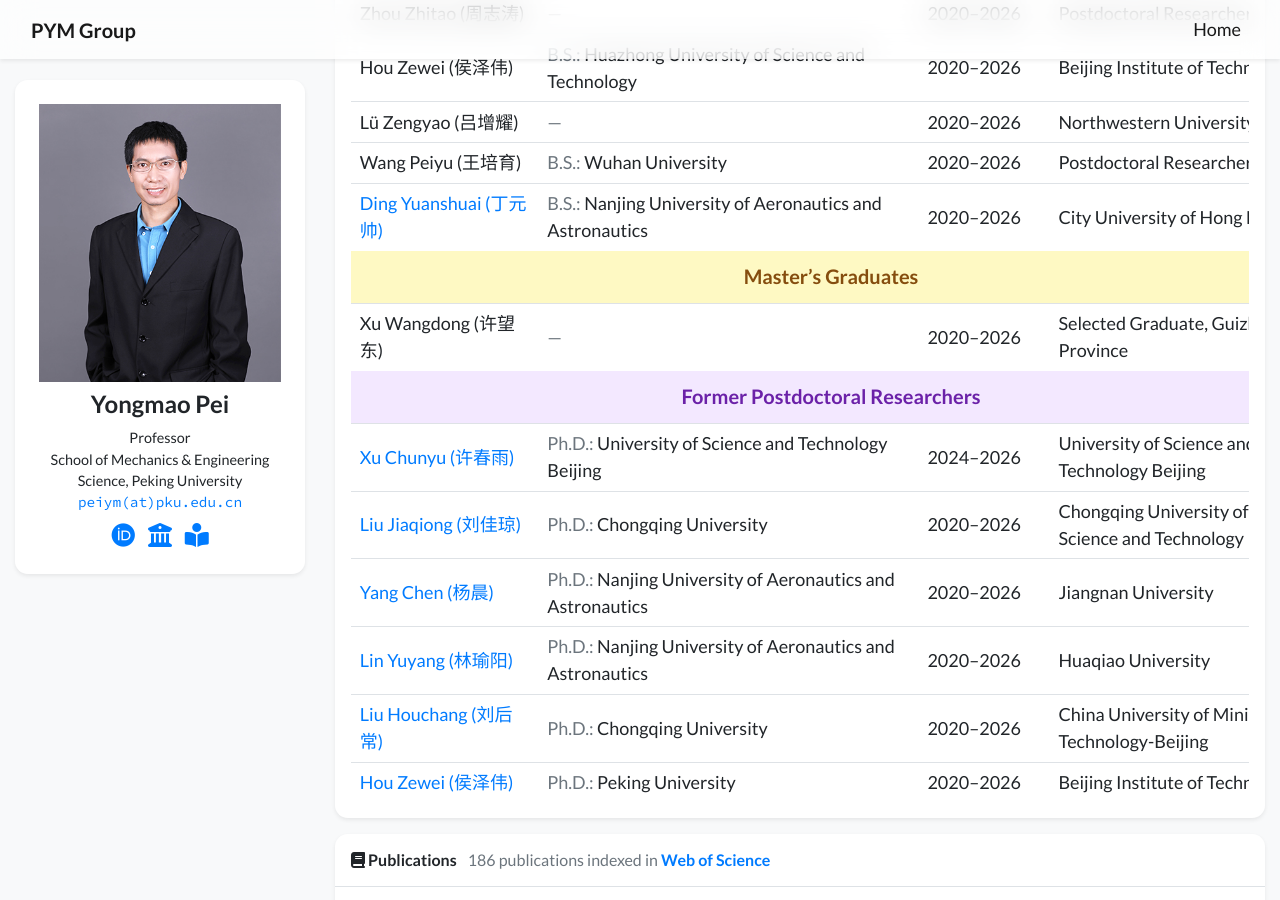
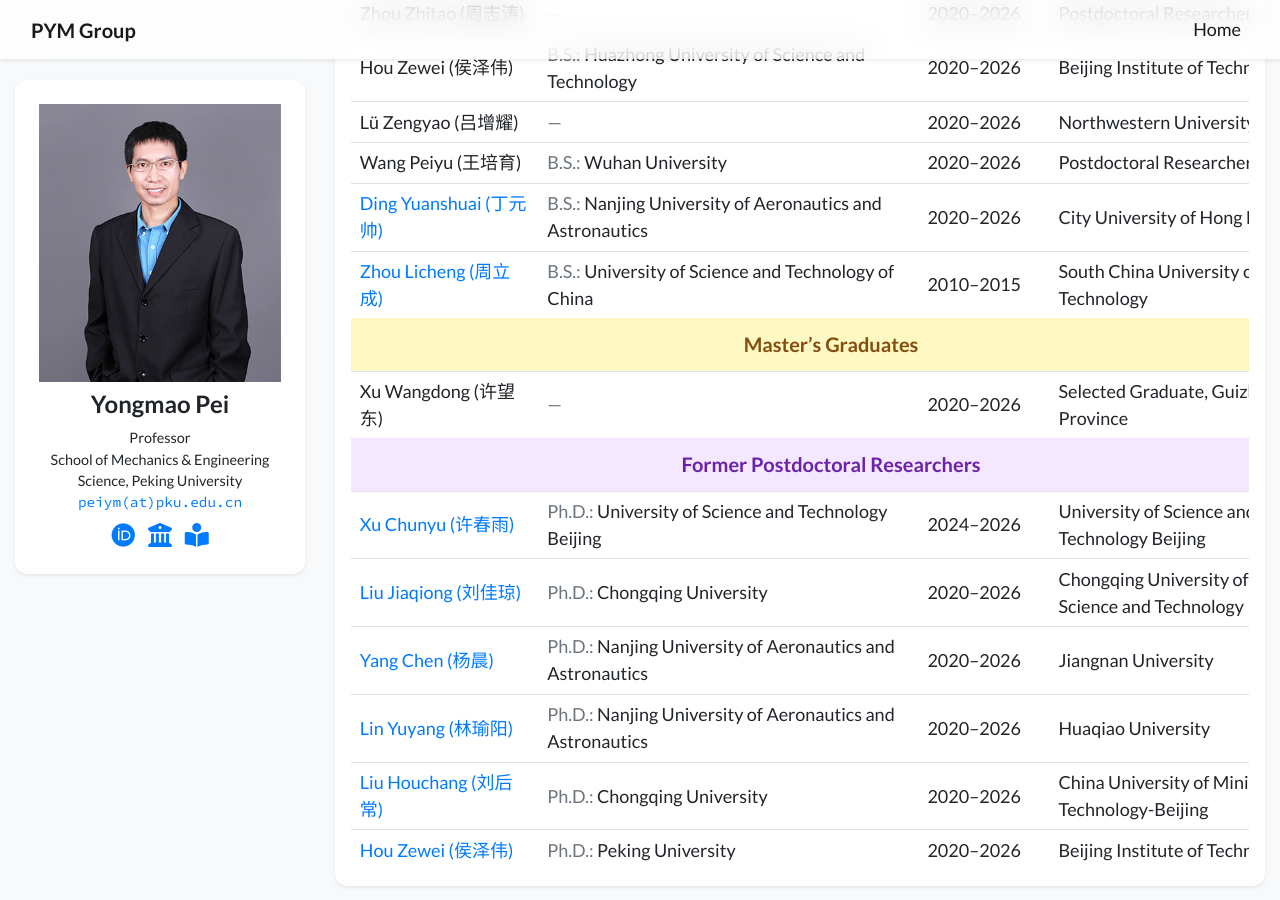
Before and after one commit to WuLin0919/PYM-GROUP, a Jekyll site: the page built from index.html, in a window 1280 px wide and 900 px high, scrolled down 2311 px. Built offline with Jekyll 4.4.1, drawn with Linux system fonts in a browser that asks for light colours; nearby versions of some CDN libraries; a style sheet for code colours, icons or effects is not loaded.

Commit message:
Add Zhou Licheng

```diff
--- a/_data/members.yml
+++ b/_data/members.yml
@@ -162,6 +162,15 @@ members:
     degree: Ph.D.
     period: 2020–2026
     destination: City University of Hong Kong
+  - category: Ph.D. Graduate
+    name: Zhou Licheng
+    name_zh: 周立成
+    link: https://faculty.scut.edu.cn/tmyjt/zlc1_en/main.htm
+    undergraduate: University of Science and Technology of China
+    doctoral: Peking University
+    degree: Ph.D.
+    period: 2010–2015
+    destination: South China University of Technology
 
   - category: Master's Graduate
     name: Xu Wangdong
```
